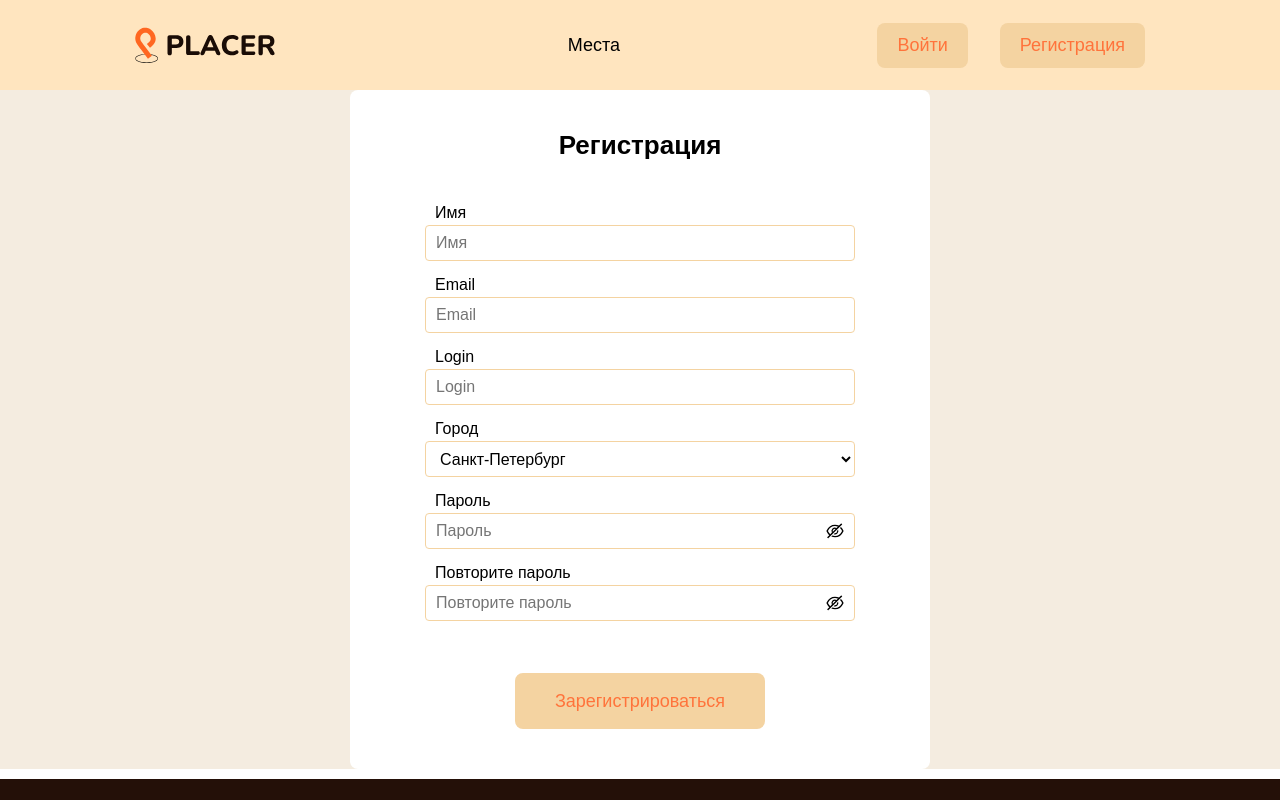
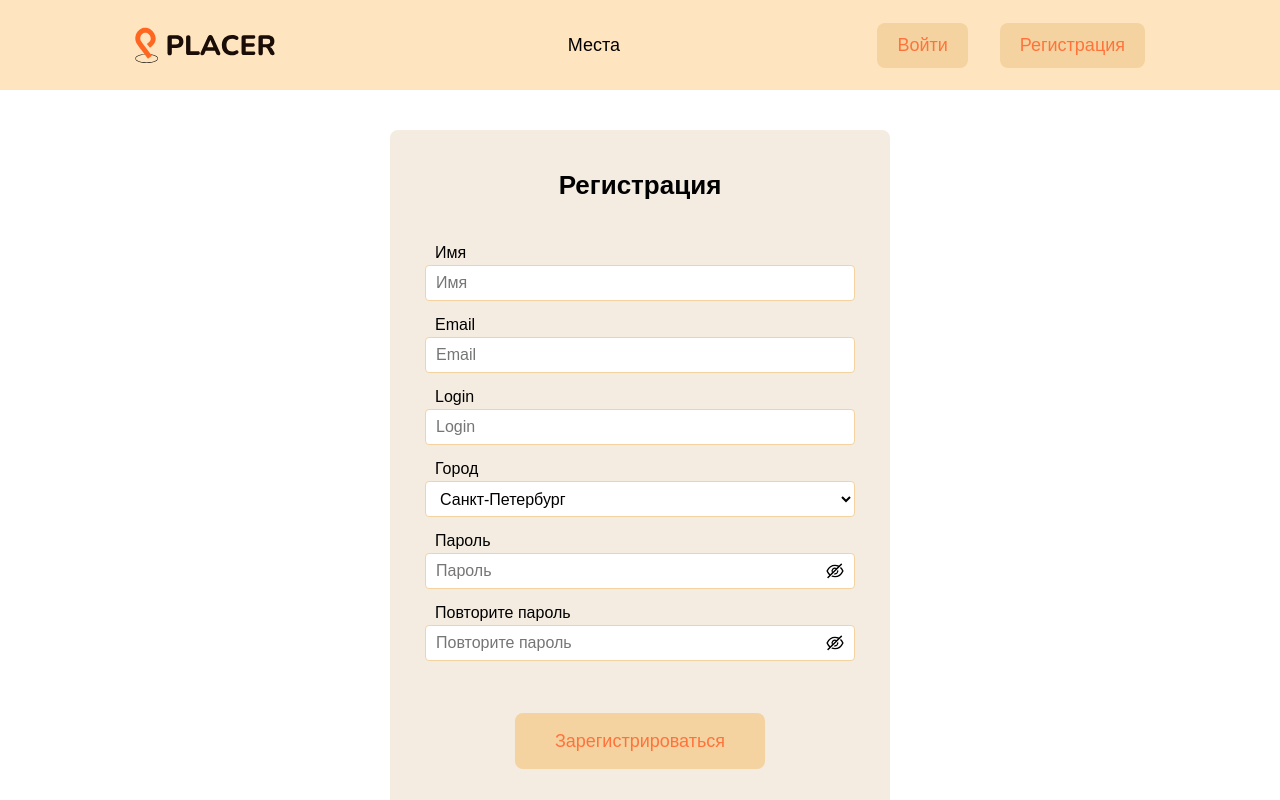
Before and after one commit to Daniileq/Placer, a React (Create React App) app in the folder client-react/: page /registration in a window 1280 px wide. Shown: the top 800 px of the page. Built offline with nearby package versions, Linux system fonts and the light colour scheme; no server answers.

Commit message:
bg color changed

```diff
--- a/client-react/src/features/Registration/Registration.css
+++ b/client-react/src/features/Registration/Registration.css
@@ -1,10 +1,10 @@
 .registration_container {
-  background-color: #f4ece0;
+
 }
 
 .registration_form_div {
   width: 580px;
-  background-color: white;
+
   border-radius: 8px;
   position: relative;
   margin: auto;
@@ -16,9 +16,10 @@
   align-items: center;
   min-width: 500px;
   min-height: 650px;
-  background: #ffffff;
+  background-color: #f4ece0;
   border-radius: 8px;
   margin: auto;
+  margin-top: 40px;
   width: 100px;
 }
 
@@ -57,6 +58,7 @@
   font-size: 18px;
   color: #ffffff;
   margin: 40px;
+  transition: 0.4s;
 }
 
 .registration_form label {
@@ -74,12 +76,13 @@
 
 /* Hover/Active */
 .registration_btn:hover {
-	background-color: #ff8b5e;
+	color: #2c2828;
+  background-color: #ff8858;
 }
 .registration_btn:active {
 	background-color: #c56a47;
 }
 
 .helpText {
-  color: red;
+  color: green;
 }
--- a/client-react/src/features/Registration/Registration.jsx
+++ b/client-react/src/features/Registration/Registration.jsx
@@ -111,7 +111,7 @@ function Registration() {
           </div>
 
           { helpMessage && <div className="helpText">{helpMessage}</div>}
-          <button className='registration_btn' type="submit">Зарегистрироваться</button>
+          <button className='registration_btn font_button' type="submit">Зарегистрироваться</button>
         </form>
       </div>
     </div>
```
